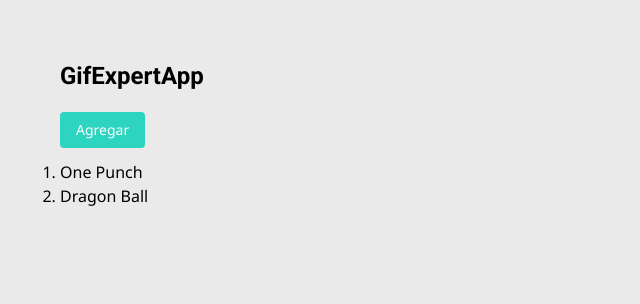
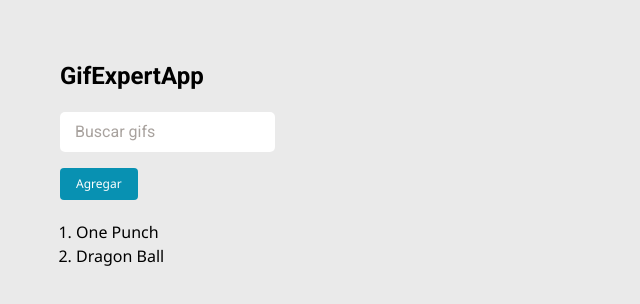
Before and after one commit to jesusbolivar94/gifexpertapp, a React (Vite) app: page / in a window 1280 px wide. Shown: the top 304 px of the page, without its empty margins (0-640 px from the left). Built offline with nearby package versions, Linux system fonts and the light colour scheme.

Commit message:
Agrega componente AddCategory.jsx

```diff
--- a/src/GiftExpertApp.jsx
+++ b/src/GiftExpertApp.jsx
@@ -1,4 +1,5 @@
 import { useState } from 'react'
+import {AddCategory} from './components/AddCategory'
 
 export const GifExpertApp = () => {
 
@@ -18,14 +19,15 @@ export const GifExpertApp = () => {
         </h1>
 
         { /* Input */ }
+        <AddCategory />
 
         { /* Listado de Gif */ }
         <button
-            className="bg-teal-400 px-4 py-2 text-white rounded mb-3 text-sm"
+            className="bg-cyan-600 hover:bg-cyan-500 transition-all px-4 py-2 text-white rounded mb-5 text-xs"
             onClick={ onAddCategory }>
             Agregar
         </button>
-        <ol className="list-decimal list-outside">
+        <ol className="list-decimal list-outside ml-4">
             { categories
                 .map( category => {
                     return <li key={ category }>{ category }</li>
--- /dev/null
+++ b/src/components/AddCategory.jsx
@@ -0,0 +1,30 @@
+import { useState } from 'react'
+
+export const AddCategory = () => {
+
+    const [ inputValue, setInputValue ] = useState('')
+
+    const onInputChange = ( { target } ) => {
+
+        setInputValue( target.value )
+
+    }
+
+    const onSubmit = ( event ) => {
+        event.preventDefault()
+
+        console.log( inputValue )
+    }
+
+    return (
+        <form onSubmit={ event => onSubmit( event ) }>
+            <input
+                className="mb-4 block placeholder:font-normal placeholder-stone-400 text-stone-800 font-heading font-medium"
+                type="text"
+                placeholder="Buscar gifs"
+                onChange={ ( event ) => onInputChange( event ) }
+                value={ inputValue }
+            />
+        </form>
+    )
+}
--- a/src/styles.css
+++ b/src/styles.css
@@ -13,12 +13,8 @@ body {
 input {
     background-color: white;
     border-radius: 5px;
-    border: 1px solid rgb(97, 32, 158);
-    color: black;
-    font-size: 1.2rem;
     outline: none;
-    padding: 10px 15px;
-    width: 100%;
+    padding: 8px 15px;
 }
 
 h2 {
```
